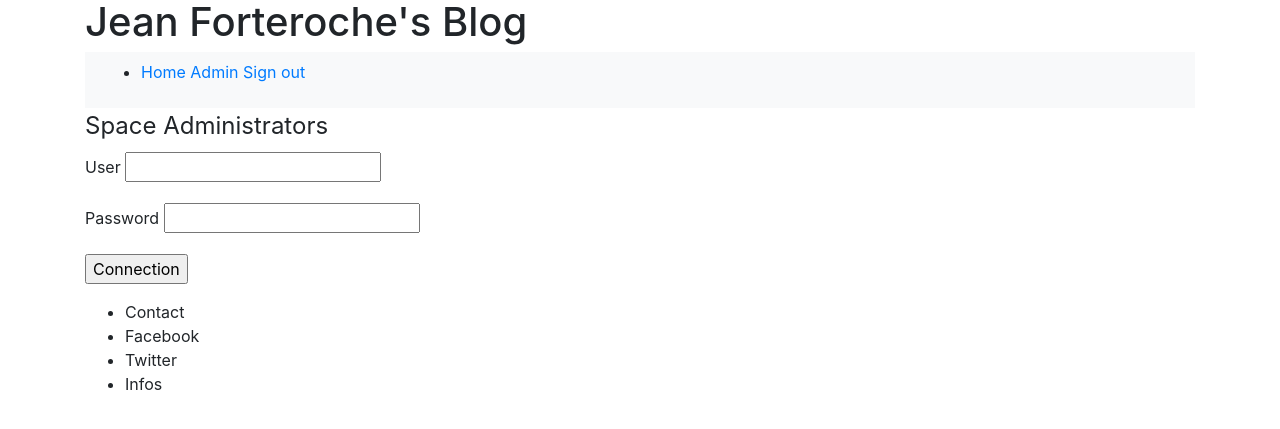
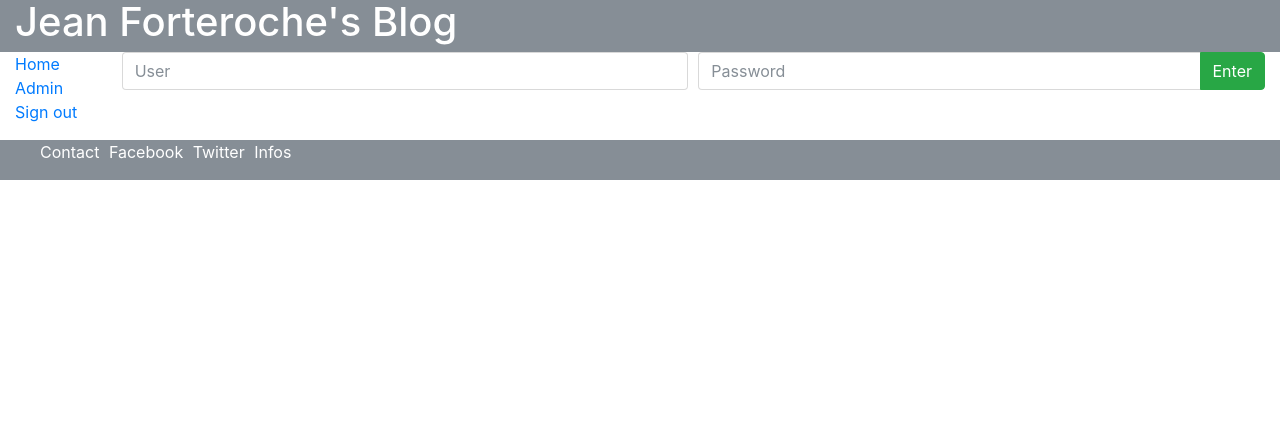
Before and after one commit to Wolfy64/Project3, a PHP site: page /admin in a window 1280 px wide. Shown: the top 429 px of the page. Run offline with PHP 8.4, Linux system fonts and the light colour scheme; some libraries are stand-ins or nearby versions.

Commit message:
Add class BS4

```diff
--- a/App/Views/Backend/admin.php
+++ b/App/Views/Backend/admin.php
@@ -1,5 +1,4 @@
-<h1>Page admin</h1>
-
+<div class="col-g">
     <!-- Report Comments -->
     <p>
         <a href="?page=report">
@@ -20,3 +19,4 @@
             You have XX published posts on your blog
         </a>
     </p>
+</div>
--- a/App/Views/Frontend/alaskaList.php
+++ b/App/Views/Frontend/alaskaList.php
@@ -1,3 +1,4 @@
+<div class="col-lg">
     <?php foreach ($data as $post) { ?>
 
         <article class="border border-secondary rounded m-3 p-2">
@@ -11,3 +12,4 @@
         </article>
 
     <?php } ?>
+</div>
--- a/App/Views/Frontend/alaskaPost.php
+++ b/App/Views/Frontend/alaskaPost.php
@@ -1,5 +1,4 @@
-<h1>Page de l'article !!!!</h1>
-
+<div class="col-lg">
     <article class="border border-secondary bg-light rounded m-3 p-2">
         <h3>             <?= $data->getTitle();       ?> </h3>
         <p> Published on <?= $data->getDateContents() ?> </p>
@@ -43,3 +42,4 @@
         <button type="reset">Reset</button>
       </fieldset>
     </form>
+</div>
--- a/App/Views/Frontend/connection.php
+++ b/App/Views/Frontend/connection.php
@@ -1,14 +1,17 @@
-<form action="/connection" method="POST">
-    <fieldset>
-        <legend>Space Administrators</legend>
-        <p>
-            <label for="user">User</label>
-            <input type="text" name="user" required>
-        </p>
-        <p>
-            <label for="password">Password</label>
-            <input type="password" name="password" required>
-        </p>
-        <button type="submit">Connection</button>
-    </fieldset>
-</form>
+<div class="col-lg">
+    <form action="/connection" method="POST">
+        <div class="form-row">
+            <div class="col">
+                <input type="text" name="user" placeholder="User" class="form-control" required >
+            </div>
+
+            <div class="col input-group">
+                <input type="password" name="password" placeholder="Password" class="form-control" required>
+                <span class="input-group-btn">
+                    <button class="btn btn-success" type="submit">Enter</button>
+                </span>
+            </div>
+            <!-- <button type="submit">Connection</button> -->
+        </div>
+    </form>
+</div>
--- a/App/Views/Template/footer.php
+++ b/App/Views/Template/footer.php
@@ -1,14 +1,13 @@
-<footer>
-    <p>
-        <ul>
-            <li>Contact</li>
-            <li>Facebook</li>
-            <li>Twitter</li>
-            <li>Infos</li>
-        </ul>
-    </p>
+</div>
+
+<footer class="row bg-secondary text-white">
+    <ul class="list-inline-item">
+        <li class="list-inline-item">Contact</li>
+        <li class="list-inline-item">Facebook</li>
+        <li class="list-inline-item">Twitter</li>
+        <li class="list-inline-item">Infos</li>
+    </ul>
 </footer>
 
-</div>
 </body>
 </html>
--- a/App/Views/Template/head.php
+++ b/App/Views/Template/head.php
@@ -1,12 +1,20 @@
 <!DOCTYPE html>
 <html lang="en">
 <head>
-    <title> Blog P3</title>
+    <!-- Required meta tags -->
     <meta charset="UTF-8">
-    <meta name="viewport" content="width=device-width, initial-scale=1">
+    <meta name="viewport" content="width=device-width, initial-scale=1, shrink-to-fit=no">
 
     <!-- Boostrap 4.0 CDN -->
     <link rel="stylesheet" href="https://maxcdn.bootstrapcdn.com/bootstrap/4.0.0-beta/css/bootstrap.min.css" integrity="sha384-/Y6pD6FV/Vv2HJnA6t+vslU6fwYXjCFtcEpHbNJ0lyAFsXTsjBbfaDjzALeQsN6M" crossorigin="anonymous">
+
+    <!-- jQuery first, then Popper.js, then Bootstrap JS -->
+    <script src="https://code.jquery.com/jquery-3.2.1.slim.min.js" integrity="sha384-KJ3o2DKtIkvYIK3UENzmM7KCkRr/rE9/Qpg6aAZGJwFDMVNA/GpGFF93hXpG5KkN" crossorigin="anonymous"></script>
+    <script src="https://cdnjs.cloudflare.com/ajax/libs/popper.js/1.11.0/umd/popper.min.js" integrity="sha384-b/U6ypiBEHpOf/4+1nzFpr53nxSS+GLCkfwBdFNTxtclqqenISfwAzpKaMNFNmj4" crossorigin="anonymous"></script>
+    <script src="https://maxcdn.bootstrapcdn.com/bootstrap/4.0.0-beta/js/bootstrap.min.js" integrity="sha384-h0AbiXch4ZDo7tp9hKZ4TsHbi047NrKGLO3SEJAg45jXxnGIfYzk4Si90RDIqNm1" crossorigin="anonymous"></script>
+
+    <!-- Custom CSS -->
+    <link rel="stylesheet" href="Views/css/style.css">
 
     <!-- TinyMCE -->
     <script src="tinymce/js/tinymce/tinymce.min.js"></script>
@@ -15,7 +23,9 @@
             selector: '#myTextarea'
         });
     </script>
+
+    <title>Single ticket to Alaska</title>
 </head>
 
 <body>
-<div class="container">
+<div class="container-fluid">
--- a/App/Views/Template/header.php
+++ b/App/Views/Template/header.php
@@ -1,3 +1,5 @@
-<header>
-    <h1>Jean Forteroche's Blog</h1>
+<header class="row">
+    <div class="col-lg-12 bg-secondary text-white"">
+        <h1>Jean Forteroche's Blog</h1>
+    </div>
 </header>
--- a/App/Views/Template/nav.php
+++ b/App/Views/Template/nav.php
@@ -1,9 +1,8 @@
-<nav class="navbar navbar-expand-lg navbar-light bg-light">
-    <ul>
-        <li>
-            <a href="/index.php">Home</a>
-            <a href="/admin">Admin</a>
-            <a href="/signOut">Sign out</a>
-        </li>
-    </ul>
-</nav>
+<div class="row">
+    <nav class="col-lg-1">
+        <ul class="list-inline">
+            <li> <a href="/index.php"> Home     </a> </li>
+            <li> <a href="/admin">     Admin    </a> </li>
+            <li> <a href="/signOut">   Sign out </a> </li>
+        </ul>
+    </nav>
```
Also changed, not shown: App/Views/Backend/report.php (+20 -14 lines), App/Views/Frontend/home.php (+10 -12 lines), App/Views/css/style.css (added, +15 -0 lines), App/Views/img/cover.jpg (added). Lines whose indentation alone changed are shown as unchanged.
